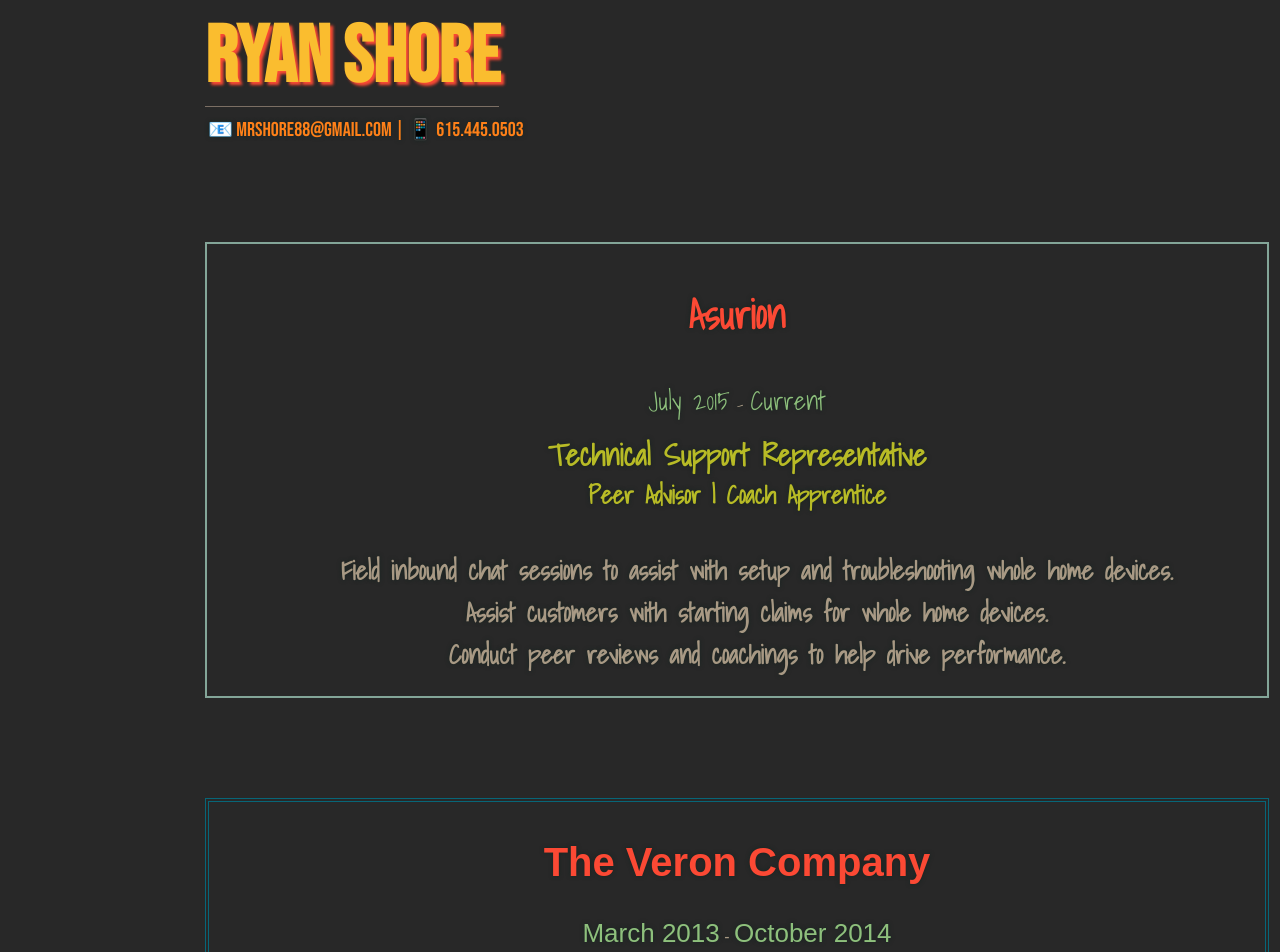
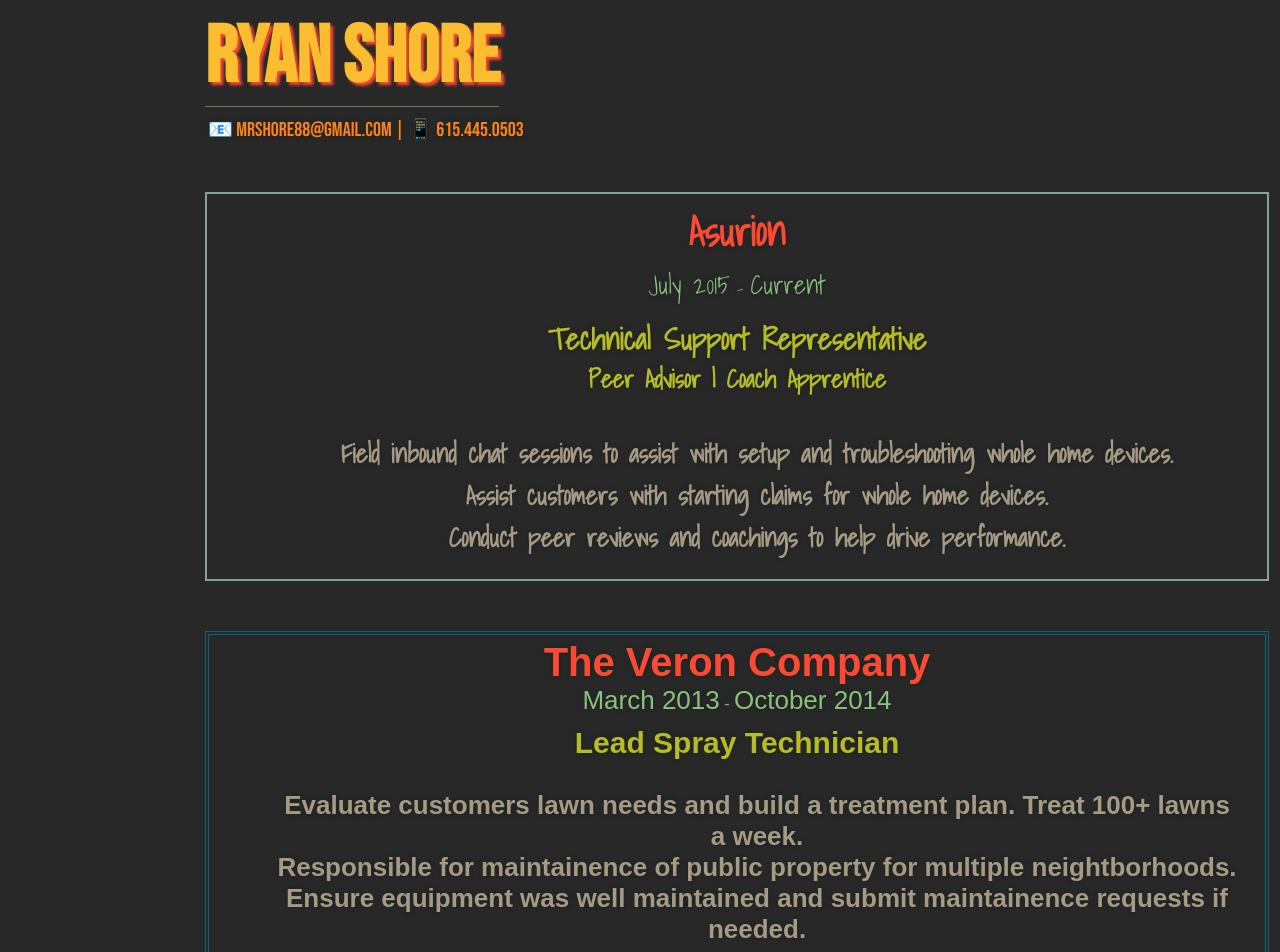
Before and after one commit to mshorecode/LAB-HTML-Resume, a plain HTML site: page index.html in a window 1280 px wide. Shown: the top 952 px of the page. Drawn offline with Linux system fonts and the light colour scheme; a web font is replaced by a local one.

Commit message:
Updated main.css

```diff
--- a/index.html
+++ b/index.html
@@ -13,12 +13,14 @@
 <body>
   <div id="profile">
     <h1 id="name">Ryan Shore</h1>
-    <p id="contact-info"> <a href=mailto:"mrshore88@gmail.com">📧</a> mrshore88@gmail.com | 📱 615.445.0503</p>
+    <p id="contact-info"> <a href=mailto:"mrshore88@gmail.com">📧</a> mrshore88@gmail.com | <a href="tel:615-445-0503">📱</a> 615.445.0503</p>
   </div>
   <article id="current">
-    <header>
+    <header class="company">
       <h1>Asurion</h1>
-      <time datetime="2015-07">July 2015</time> - <time datetime="2023-07">Current</time>
+      <div class="date">
+        <time datetime="2015-07">July 2015</time> - <time datetime="2023-07">Current</time>
+      </div>
     </header>
 
     <section>
@@ -33,9 +35,11 @@
   </article>
 
   <article id="previous">
-    <header>
+    <header class="company">
       <h1>The Veron Company</h1>
-      <time datetime="2013-03">March 2013</time> - <time datetime="2014-10">October 2014</time>
+      <div class="date">
+        <time datetime="2013-03">March 2013</time> - <time datetime="2014-10">October 2014</time>
+      </div>
     </header>
 
     <section>
--- a/main.css
+++ b/main.css
@@ -37,7 +37,7 @@
   border: 2px solid #83a598;
   padding: 5px 30px;
   width: 1000px;
-  margin: 100px 0 100px 0;
+  margin: 50px 0 50px 0;
 }
 
 #previous {
@@ -46,6 +46,16 @@
   padding: 5px 28px;
   width: 1000px;
   margin: 50px 0;
+}
+
+.company {
+  display: flex;
+  flex-direction: column;
+  gap: -5px;
+}
+
+.date {
+  flex: 1;
 }
 
 h4 {
@@ -63,8 +73,10 @@
 }
 
 article > header > h1 {
+  flex: 1;
   color: #fb4934;
   font-size: 40px;
+  margin: 0px;
 }
 
 section > h3 {
@@ -79,7 +91,9 @@
   font-weight: bold;
 }
 
-header > time {
+time {
+  flex: 1;
   color: #8ec07c;
   font-size: 26px;
+  display: inline;
 }
```
